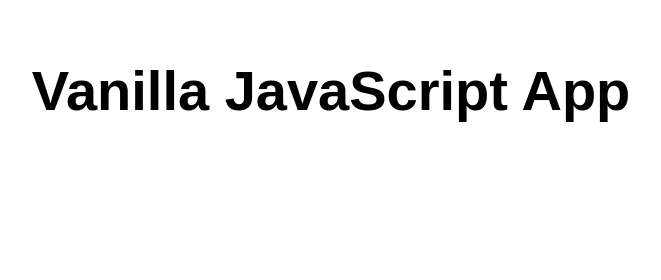
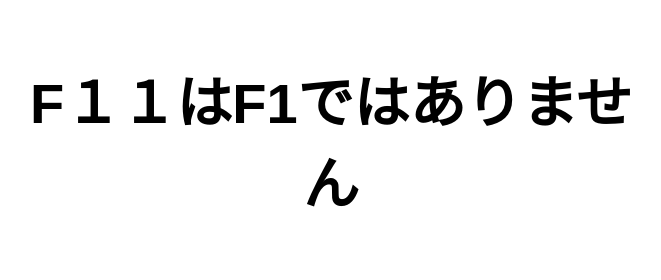
Before and after one commit to WST-itakura/OJT, a website: page src/index.html in a window 1280 px wide. Shown: the whole page, without its empty margins (309-970 px from the left). Drawn offline with Linux system fonts and the light colour scheme.

Commit message:
h1を変更

```diff
--- a/src/index.html
+++ b/src/index.html
@@ -10,7 +10,7 @@
 
 <body>
   <main>
-    <h1>Vanilla JavaScript App</h1>
+    <h1>F１１はF1ではありません</h1>
   </main>
 </body>
 
```
